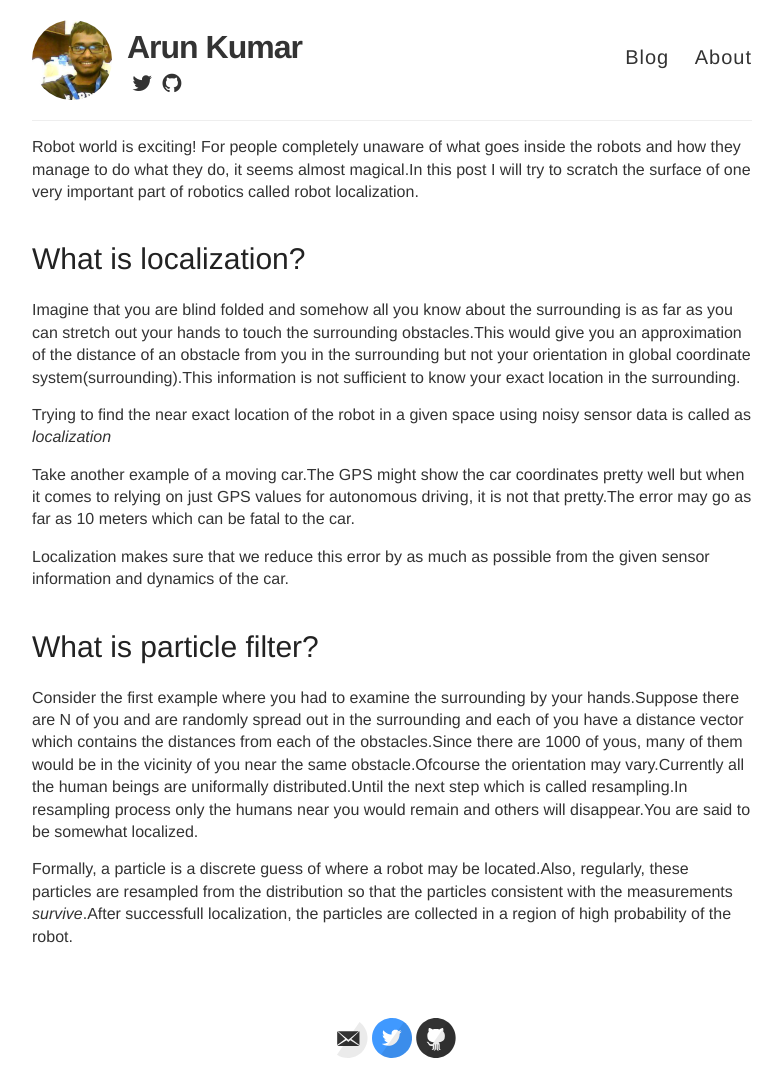
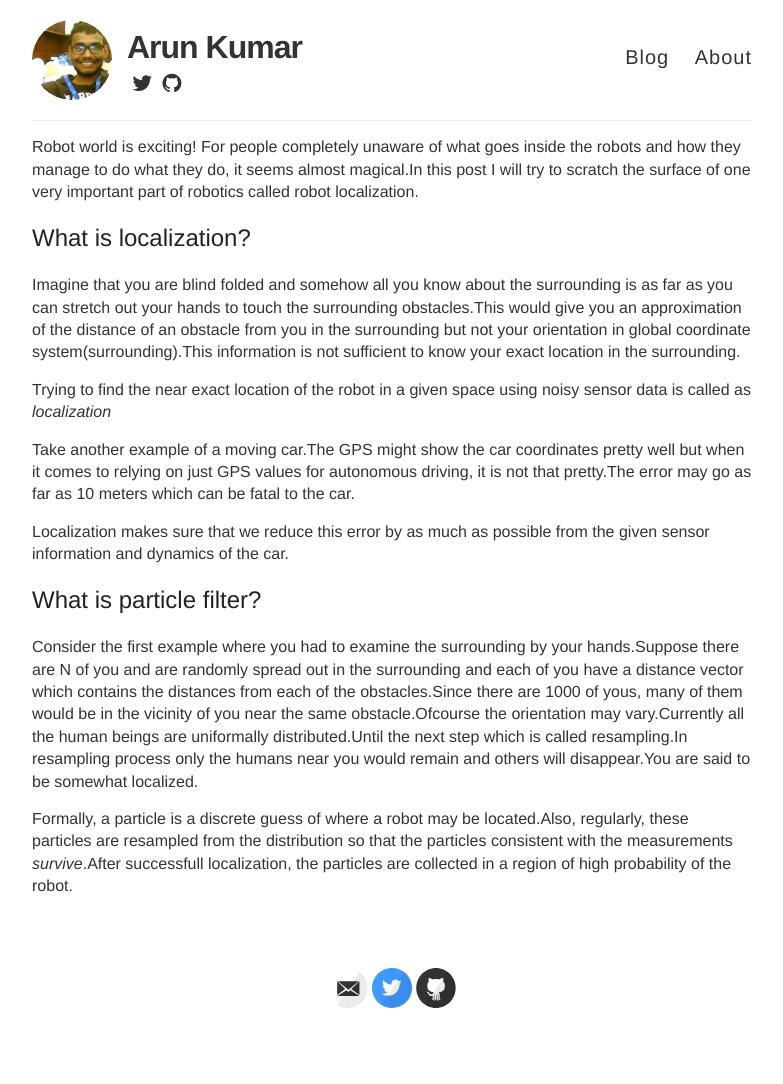
Before and after one commit to ioarun/ioarun.github.io, a Jekyll site: the page built from _posts/2017-03-07-particle-filter.md, in a window 1280 px wide. Shown: the whole page, without its empty margins (248-1031 px from the left). Built offline with Jekyll 4.4.1, drawn with Linux system fonts in a browser that asks for light colours; nearby versions of some CDN libraries; some web fonts are replaced; after the commit the page ends 1034 px from its top, so only the background shows below that.

```diff
--- a/_posts/2017-03-07-particle-filter.md
+++ b/_posts/2017-03-07-particle-filter.md
@@ -8,7 +8,7 @@ Robot world is exciting! For people completely unaware of what goes inside the r
 
 <!--more-->
 
-# What is localization?
+## What is localization?
 
 Imagine that you are blind folded and somehow all you know about the surrounding is as far as you can stretch out your hands to touch the surrounding obstacles.This would give you an approximation of the distance of an obstacle from you in the surrounding but not your orientation in global coordinate system(surrounding).This information is not sufficient to know your exact location in the surrounding.
 
@@ -19,7 +19,7 @@ Take another example of a moving car.The GPS might show the car coordinates pret
 Localization makes sure that we reduce this error by as much as possible from the given sensor information and dynamics of the car.
 
 
-# What is particle filter?
+## What is particle filter?
 
 Consider the first example where you had to examine the surrounding by your hands.Suppose there are N of you and are randomly spread out in the surrounding and each of you have a distance vector which contains the distances from each of the obstacles.Since there are 1000 of yous, many of them would be in the vicinity of you near the same obstacle.Ofcourse the orientation may vary.Currently all the human beings are uniformally distributed.Until the next step which is called resampling.In resampling process only the humans near you would remain and others will disappear.You are said to be somewhat localized.
 
```
